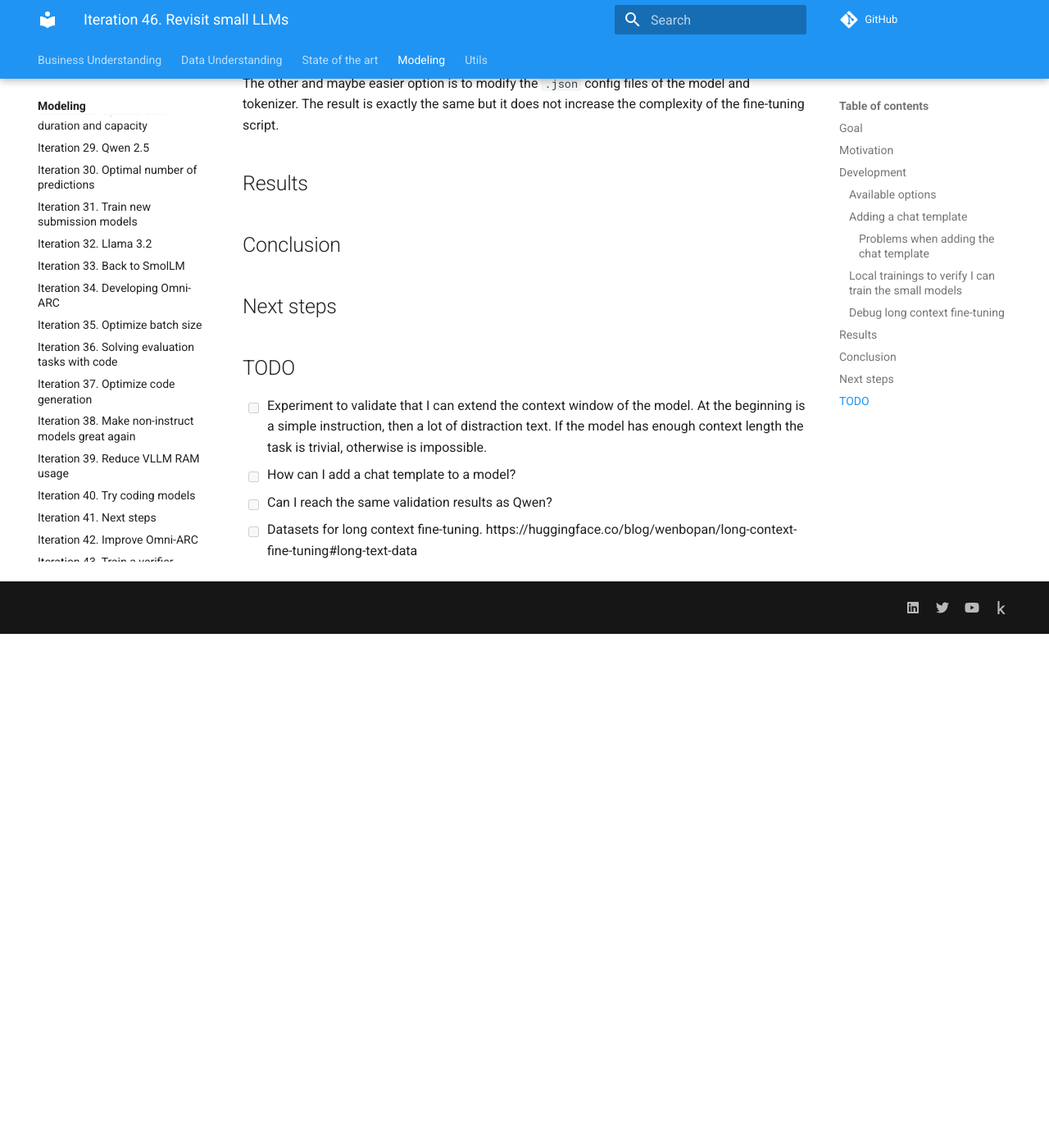
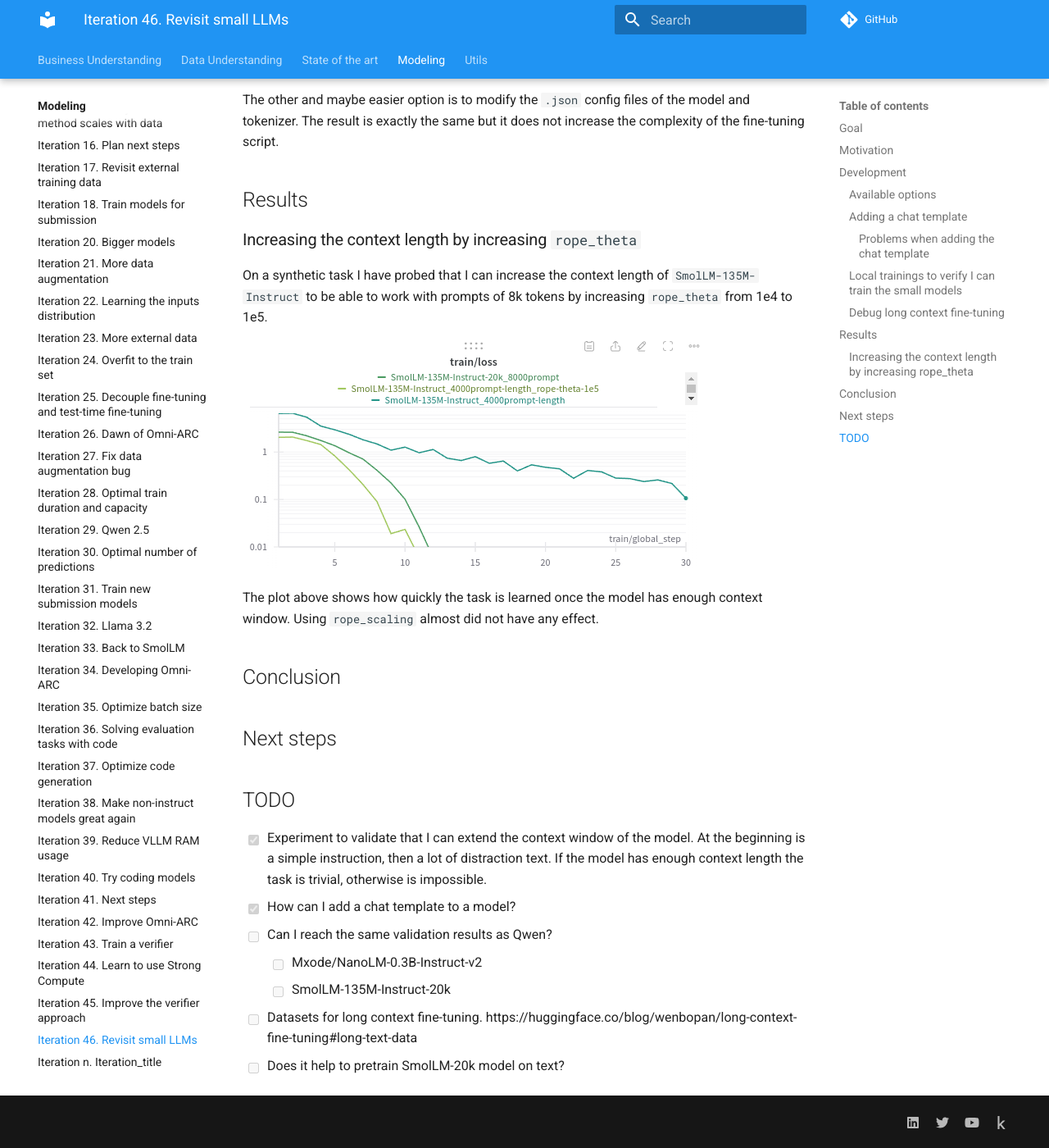
Before and after one commit to zhengjunyao-work/arc24, an MkDocs documentation site: the page built from docs/modeling/Iteration_46_revisit_small_llms.md, in a window 1280 px wide and 1400 px high, scrolled down 2620 px. Shown: the whole window at 82% size. Built offline with MkDocs 1.6.1 and Material for MkDocs 9.7.7, drawn with Linux system fonts in a browser that asks for light colours; comment, search, counter and statistics services are not loaded; before the commit the page ends 3393 px from its top, so only the background shows below that; some of the changed text lies outside the part shown.

Commit message:
updated documentation

```diff
--- a/docs/modeling/Iteration_46_revisit_small_llms.md
+++ b/docs/modeling/Iteration_46_revisit_small_llms.md
@@ -30,7 +30,7 @@
 | [HuggingFaceTB/SmolLM-135M-Instruct](https://huggingface.co/HuggingFaceTB/SmolLM-135M-Instruct) | 135            | 2048                    | 1.00E+04   | 9               | TRUE               |
 | [TinyMistral-248M-Instruct](https://huggingface.co/Locutusque/TinyMistral-248M-Instruct)        | 248            | 32768                   | 1.00E+04   | 32              | FALSE              |
 | [OpenELM-270M](https://huggingface.co/apple/OpenELM-270M)                                       | 270            | 2048                    | -          | ?               | FALSE              |
-| [NanoLM-365M-Base](https://huggingface.co/Mxode/NanoLM-365M-Base)                               | 365            | 131072                  | 1.00E+06   | 14              | TRUE               |
+| [Mxode/NanoLM-0.3B-Instruct-v2](https://huggingface.co/Mxode/NanoLM-0.3B-Instruct-v2)           | 365            | 131072                  | 1.00E+06   | 14              | TRUE               |
 | [Qwen2.5-0.5B-Instruct](https://huggingface.co/Qwen/Qwen2.5-0.5B-Instruct)                      | 500            | 32768                   | 1.00E+06   | 14              | TRUE               |
 
 The SmolLM model has an uneven number of attention heads and VLLM does not support model parallel in that case. However
@@ -218,13 +218,26 @@
 
 ## Results
 
+### Increasing the context length by increasing `rope_theta`
+
+On a synthetic task I have probed that I can increase the context length of `SmolLM-135M-Instruct`
+to be able to work with prompts of 8k tokens by increasing `rope_theta` from 1e4 to 1e5.
+
+![rope_theta increase](res/2024-10-29-12-34-55.png)
+
+The plot above shows how quickly the task is learned once the model has enough context window.
+Using `rope_scaling` almost did not have any effect.
+
 ## Conclusion
 
 ## Next steps
 
 ## TODO
 
-- [ ] Experiment to validate that I can extend the context window of the model. At the beginning is a simple instruction, then a lot of distraction text. If the model has enough context length the task is trivial, otherwise is impossible.
-- [ ] How can I add a chat template to a model?
+- [x] Experiment to validate that I can extend the context window of the model. At the beginning is a simple instruction, then a lot of distraction text. If the model has enough context length the task is trivial, otherwise is impossible.
+- [x] How can I add a chat template to a model?
 - [ ] Can I reach the same validation results as Qwen?
+  - [ ] Mxode/NanoLM-0.3B-Instruct-v2
+  - [ ] SmolLM-135M-Instruct-20k
 - [ ] Datasets for long context fine-tuning. https://huggingface.co/blog/wenbopan/long-context-fine-tuning#long-text-data
+- [ ] Does it help to pretrain SmolLM-20k model on text?
```
Also changed, not shown: docs/modeling/res/2024-10-29-12-34-55.png (added).
